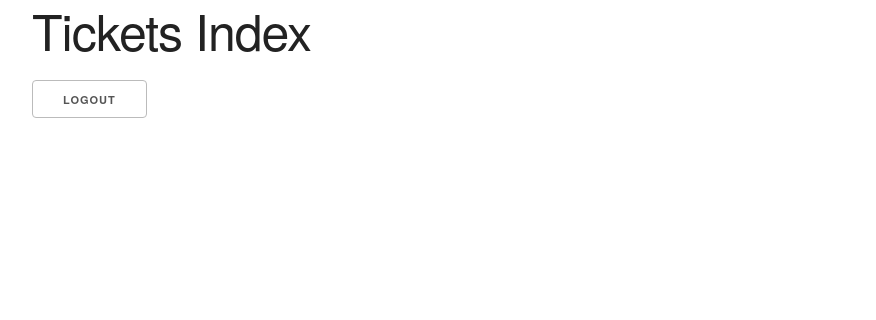
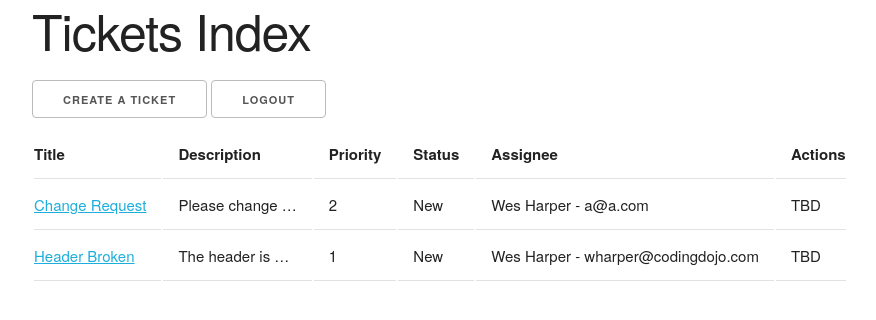
Before and after one commit to Python-November-2018/wes_harper, a Django app: template 00-lecture/python2/week6/day1/dojodesk/apps/tickets/templates/tickets/index.html in a window 1280 px wide. Shown: the top 320 px of the page, without its empty margins (128-1004 px from the left). Run offline with Django 3.2, Linux system fonts and the light colour scheme; the template is opened without the code that fills it: values that come from a table or form of the project are taken from there, others are empty; data comes from the database, SQL or seed files in the repository; both versions use the stored data as it was after the commit.

Commit message:
started ticket app

```diff
--- a/00-lecture/python2/week6/day1/dojodesk/apps/tickets/models.py
+++ b/00-lecture/python2/week6/day1/dojodesk/apps/tickets/models.py
@@ -2,6 +2,46 @@ from django.db import models
 from ..users.models import User
 
 # Create your models here.
+class TicketManager(models.Manager):
+  def validate(self, form_data):
+    errors = []
+
+    if len(form_data['title']) < 3:
+      errors.append("Title must be at least 3 characters long")
+    if len(form_data['description']) < 3:
+      errors.append("Description must be at least 3 characters long")
+
+    try:
+      priority = int(form_data['priority'])
+      if priority > 5 or priority < 1:
+        errors.append("Priority must be between 1 and 5")
+    except:
+      errors.append("Priority must be a number")
+
+    valid_statuses = ["New", "In Progress", "Done"]
+    if form_data['status'] not in valid_statuses:
+      errors.append("Invalid status")
+
+    try:
+      User.objects.get(id=form_data['assignee'])
+    except:
+      errors.append("Invalid assignee")
+
+    return errors
+
+  def create_ticket(self, form_data):
+    # get user
+    # doesn't need try/catch due to validations from self.validate
+    assignee = User.objects.get(id=form_data['assignee'])
+    self.create(
+      title = form_data['title'],
+      description = form_data['description'],
+      status = form_data['status'],
+      # this is also handled in validations
+      priority = int(form_data['priority']),
+      assignee = assignee,
+    )
+
 class Ticket(models.Model):
   title = models.CharField(max_length=255)
   description = models.TextField()
@@ -10,3 +50,4 @@ class Ticket(models.Model):
   assignee = models.ForeignKey(User, related_name="tickets")
   created_at = models.DateTimeField(auto_now_add=True)
   updated_at = models.DateTimeField(auto_now=True)
+  objects = TicketManager()
--- a/00-lecture/python2/week6/day1/dojodesk/apps/tickets/templates/tickets/index.html
+++ b/00-lecture/python2/week6/day1/dojodesk/apps/tickets/templates/tickets/index.html
@@ -13,8 +13,32 @@
 <body>
   <div class="container">
     <h1>Tickets Index</h1>
-    <h2>{{ request.session.user_id }}</h2>
-    <a href="/users/logout" class="button">Logout</a>
+    <a href="{% url 'tickets:new' %}" class="button">Create A Ticket</a>
+    <a href="{% url 'users:logout' %}" class="button">Logout</a>
+    <table>
+      <thead>
+        <tr>
+          <th>Title</th>
+          <th>Description</th>
+          <th>Priority</th>
+          <th>Status</th>
+          <th>Assignee</th>
+          <th>Actions</th>
+        </tr>
+      </thead>
+      <tbody>
+        {% for ticket in all_tickets %}
+          <tr>
+            <td><a href="{% url 'tickets:show' ticket.id %}">{{ ticket.title }}</a></td>
+            <td>{{ ticket.description|truncatechars:15 }}</td>
+            <td>{{ ticket.priority }}</td>
+            <td>{{ ticket.status }}</td>
+            <td>{{ ticket.assignee.first_name }} {{ ticket.assignee.last_name }} - {{ ticket.assignee.email }}</td>
+            <td>TBD</td>
+          </tr>
+        {% endfor %}
+      </tbody>
+    </table>
   </div>
 </body>
 </html>
--- a/00-lecture/python2/week6/day1/dojodesk/apps/tickets/urls.py
+++ b/00-lecture/python2/week6/day1/dojodesk/apps/tickets/urls.py
@@ -3,4 +3,7 @@ from . import views
 
 urlpatterns = [
   url(r'^$', views.index, name="index"),
+  url(r'^new/$', views.new, name="new"),
+  url(r'^create/$', views.create, name="create"),
+  url(r'^(?P<id>\d+)/show/$', views.show, name="show"),
 ]
--- a/00-lecture/python2/week6/day1/dojodesk/apps/users/templates/users/new.html
+++ b/00-lecture/python2/week6/day1/dojodesk/apps/users/templates/users/new.html
@@ -22,7 +22,7 @@
     {% endif %}
     <div class="form-container">
       <h2>Register</h2>
-      <form action="/users/create/" method="post">
+      <form action="{% url 'users:create' %}" method="post">
         {% csrf_token %}
         <label for="first_name">First Name:</label>
         <input type="text" name="first_name" placeholder="Vanilla">
@@ -39,7 +39,7 @@
     </div>
     <div class="form-container">
       <h2>Login</h2>
-      <form action="/users/login/" method="post">
+      <form action="{% url 'users:login' %}" method="post">
         {% csrf_token %}
         <label for="username">Username:</label>
         <input type="text" name="username" placeholder="vanillaice99">
```
Also changed, not shown: 00-lecture/python2/week6/day1/dojodesk/apps/tickets/templates/tickets/new.html (added, +53 -0 lines), 00-lecture/python2/week6/day1/dojodesk/apps/tickets/templates/tickets/show.html (added, +20 -0 lines), 00-lecture/python2/week6/day1/dojodesk/apps/tickets/views.py (+33 -2 lines), 00-lecture/python2/week6/day1/dojodesk/apps/users/views.py (+5 -5 lines), 00-lecture/python2/week6/day1/dojodesk/db.sqlite3.
